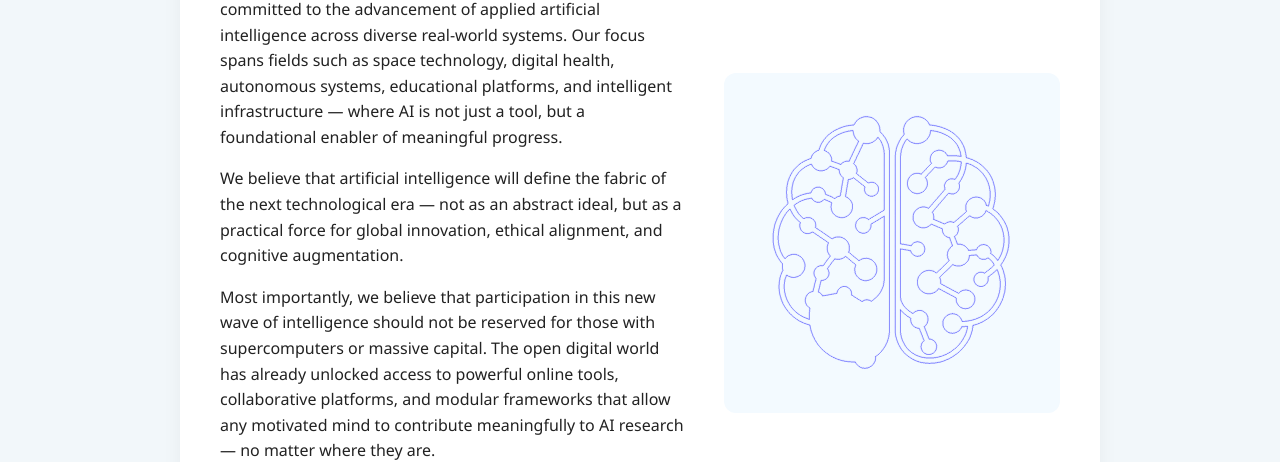
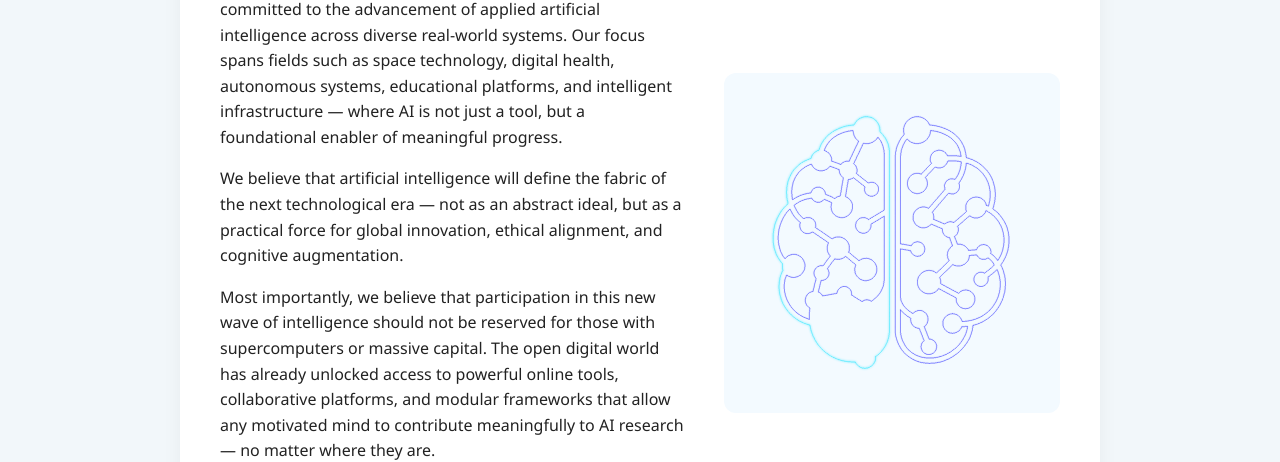
Before and after one commit to HectorMozo3110/test_main, a Jekyll site: the page built from _pages/index.md, in a window 1280 px wide. Shown: the part 1071-1533 px from the top of the page. Built offline with Jekyll 4.4.1, drawn with Linux system fonts in a browser that asks for light colours; our own code applies the rules of GitHub Pages for plain Markdown files.

Commit message:
Update banner

```diff
--- a/assets/css/brain_section.css
+++ b/assets/css/brain_section.css
@@ -56,15 +56,25 @@
 }
 
 .brain-path {
+  stroke: #00e1ff;
   stroke-dasharray: 3000;
   stroke-dashoffset: 3000;
-  animation: drawBrain 4s ease-out forwards;
+  animation:
+    drawBrain 4s ease-out forwards,
+    glowPulse 2s infinite ease-in-out;
+  filter: drop-shadow(0 0 4px #00e1ff);
 }
 
 @keyframes drawBrain {
   to {
     stroke-dashoffset: 0;
   }
+}
+
+@keyframes glowPulse {
+  0%   { filter: drop-shadow(0 0 0px #00e1ff); }
+  50%  { filter: drop-shadow(0 0 8px #00ffff); }
+  100% { filter: drop-shadow(0 0 0px #00e1ff); }
 }
 
 .fade-up {
```
